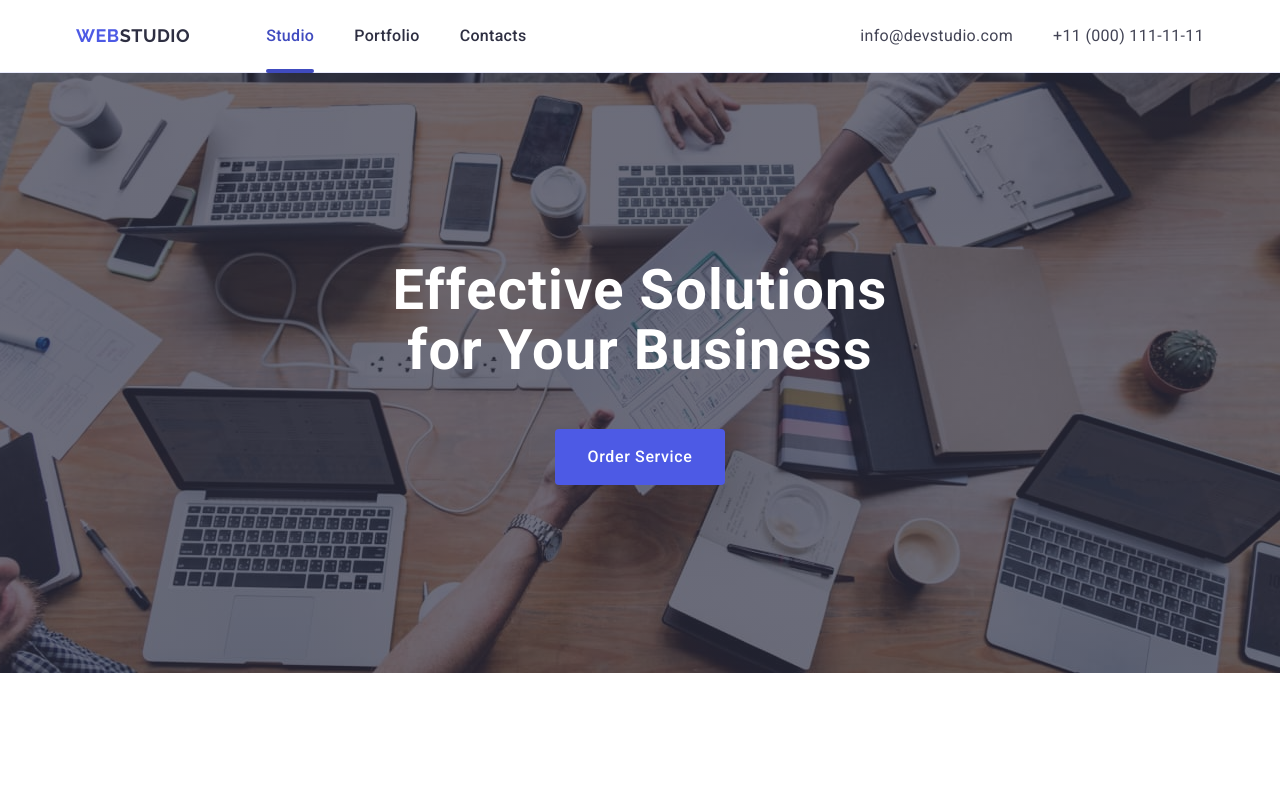
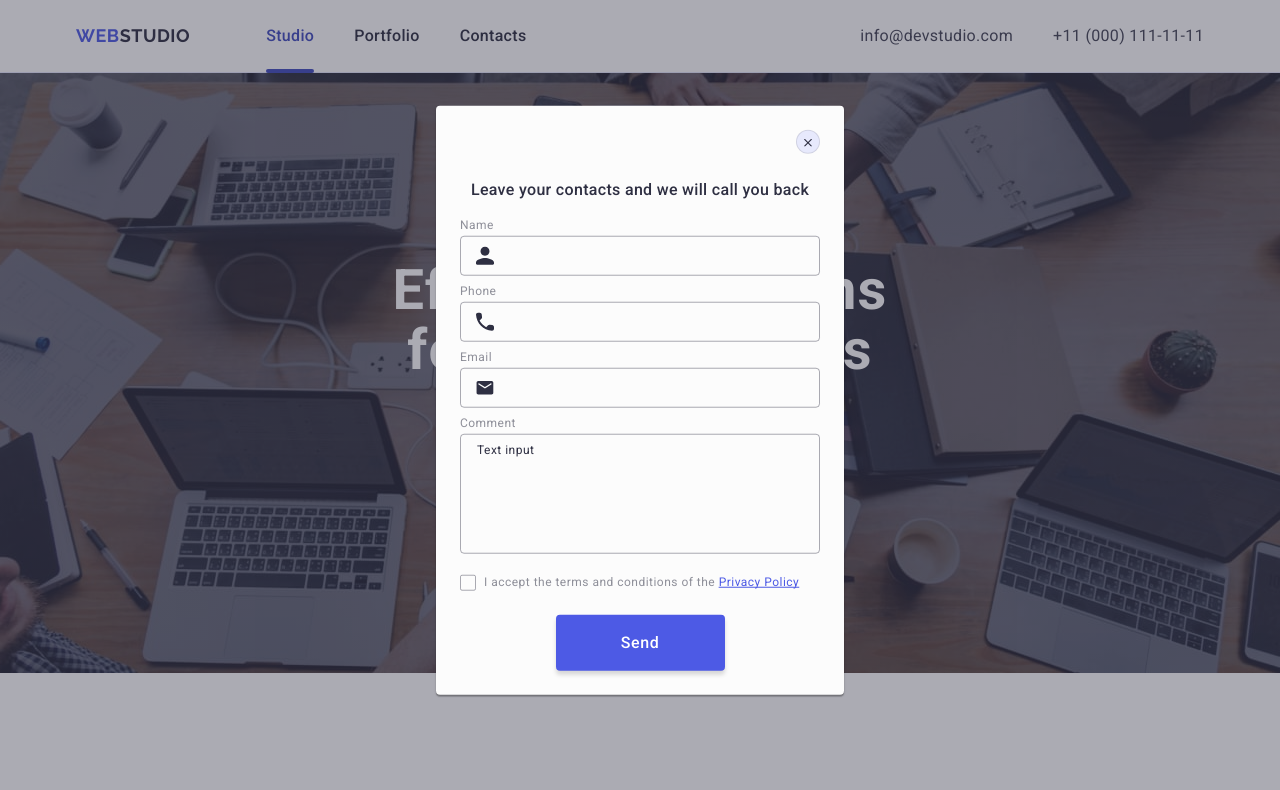
Before and after one commit to KatjaN711/goit-markup-hw-06, a plain HTML site: page index.html in a window 1280 px wide. Shown: the top 790 px of the page. Drawn offline with nearby package versions, Linux system fonts and the light colour scheme.

Commit message:
update2-02-18-25

```diff
--- a/css/styles.css
+++ b/css/styles.css
@@ -661,6 +661,8 @@ button {
   gap: 48px;
 }
 .portfolio-item {
+  box-shadow: 0px 1px 6px rgba(46, 47, 66, 0.08),
+    0px 1px 1px rgba(46, 47, 66, 0.16), 0px 2px 1px rgba(46, 47, 66, 0.08);
   transition: box-shadow 250ms cubic-bezier(0.4, 0, 0.2, 1);
   width: 100%;
 }
@@ -672,11 +674,6 @@ button {
   margin: 0 auto;
 }
 
-.portfolio-item:hover,
-.portfolio-item:focus {
-  box-shadow: 0px 1px 6px rgba(46, 47, 66, 0.08),
-    0px 1px 1px rgba(46, 47, 66, 0.16), 0px 2px 1px rgba(46, 47, 66, 0.08);
-}
 .portfolio-item:hover .overlay-text,
 .portfolio-item:focus .overlay-text {
   transform: translateY(0%);
@@ -746,6 +743,11 @@ button {
   .portfolio-item {
     flex-basis: calc((100% - 48px) / 3);
     flex-shrink: 0;
+  }
+  .portfolio-item:hover,
+  .portfolio-item:focus {
+    box-shadow: 0px 1px 6px rgba(46, 47, 66, 0.08),
+      0px 1px 1px rgba(46, 47, 66, 0.16), 0px 2px 1px rgba(46, 47, 66, 0.08);
   }
 }
 /* #endregion */
@@ -869,7 +871,7 @@ footer .span-logo {
 .footer-input {
   border: 1px solid #ffffff;
   border-radius: 4px;
-  width: 264px;
+  width: 288px;
   height: 40px;
   box-shadow: 0 4px 4px 0 rgba(0, 0, 0, 0.15);
   background-color: transparent;
@@ -931,7 +933,6 @@ footer .span-logo {
   .footer-logo {
     max-width: 264px;
     display: flex;
-    /* flex-wrap: wrap; */
     flex-direction: column;
     justify-content: center;
     background-color: #2e2f42;
@@ -947,8 +948,10 @@ footer .span-logo {
     display: flex;
     flex-direction: column;
     flex-wrap: wrap;
-    /* margin-left: 80px; */
     justify-content: flex-start;
+  }
+  .footer-input {
+    width: 264px;
   }
 }
 @media screen and (min-width: 1158px) {
@@ -1004,8 +1007,10 @@ footer .span-logo {
   pointer-events: auto;
 }
 .modal {
-  width: 408px;
-  min-height: 584px;
+  width: 288px;
+  min-height: 623px;
+  /* width: 408px;
+  min-height: 584px; */
   box-shadow: 0 1px 1px 0 rgba(0, 0, 0, 0.14), 0 1px 3px 0 rgba(0, 0, 0, 0.12),
     0 2px 1px 0 rgba(0, 0, 0, 0.2);
   background-color: #fcfcfc;
@@ -1014,7 +1019,7 @@ footer .span-logo {
   top: 50%;
   left: 50%;
   transform: translate(-50%, -50%);
-  padding: 72px 24px 24px 24px;
+  padding: 72px 16px 24px 16px;
   transition: transform 250ms cubic-bezier(0.4, 0, 0.2, 1);
 }
 .modal-close {
@@ -1025,9 +1030,6 @@ footer .span-logo {
   height: 24px;
   border: 1px solid rgba(0, 0, 0, 0.1);
   border-radius: 50%;
-  /* display: flex;
-  align-items: center;
-  justify-content: center; */
   fill: #2e2f42;
   background-color: #e7e9fc;
   padding: 0;
@@ -1039,7 +1041,6 @@ footer .span-logo {
   fill: #ffffff;
   background-color: #404bbf;
   border: none;
-  /* transition: background-color 250ms cubic-bezier(0.4, 0, 0.2, 1); */
 }
 .modal-top-button {
   transition: fill 250ms cubic-bezier(0.4, 0, 0.2, 1);
@@ -1067,7 +1068,6 @@ footer .span-logo {
   outline: transparent;
   transition: border-color 250ms cubic-bezier(0.4, 0, 0.2, 1);
 }
-
 .modal-field {
   margin-bottom: 8px;
 }
@@ -1129,6 +1129,9 @@ footer .span-logo {
   line-height: 1.17;
   letter-spacing: 0.04em;
   color: #8e8f99;
+  display: flex;
+  align-items: center;
+  flex-shrink: none;
 }
 .modal-check-item {
   width: 16px;
@@ -1144,6 +1147,7 @@ footer .span-logo {
   align-items: center;
   justify-content: center;
   fill: transparent;
+  flex-shrink: 0;
 }
 .modal-check:checked + .modal-check-text .modal-check-item {
   background-color: #404bbf;
@@ -1182,4 +1186,12 @@ footer .span-logo {
   background-color: #404bbf;
   transition: background-color 250ms cubic-bezier(0.4, 0, 0.2, 1);
 }
+
+@media screen and (min-width: 768px) {
+  .modal {
+    width: 408px;
+    min-height: 584px;
+    padding: 72px 24px 24px 24px;
+  }
+}
 /* #endregion */
--- a/index.html
+++ b/index.html
@@ -704,7 +704,7 @@
       </div>
     </footer>
     <!-- ========== Modal ============= -->
-    <!-- <div class="backdrop">
+    <div class="backdrop is-open">
       <div class="modal">
         <button type="button" class="modal-close">
           <svg class="modal-top-button" width="8" height="8">
@@ -781,14 +781,17 @@
               ><span class="modal-check-item">
                 <svg class="check-icon" width="10" height="8">
                   <use href="./images/icons.svg#icon-check"></use>
-                </svg> </span
-              >I accept the terms and conditions of the
-              <a href="" class="policy-text">Privacy Policy</a></label
-            >
+                </svg>
+              </span>
+              <span>
+                I accept the terms and conditions of the
+                <a href="" class="policy-text">Privacy Policy</a>
+              </span>
+            </label>
           </div>
           <button type="submit" class="modal-button">Send</button>
         </form>
       </div>
-    </div> -->
+    </div>
   </body>
 </html>
```
